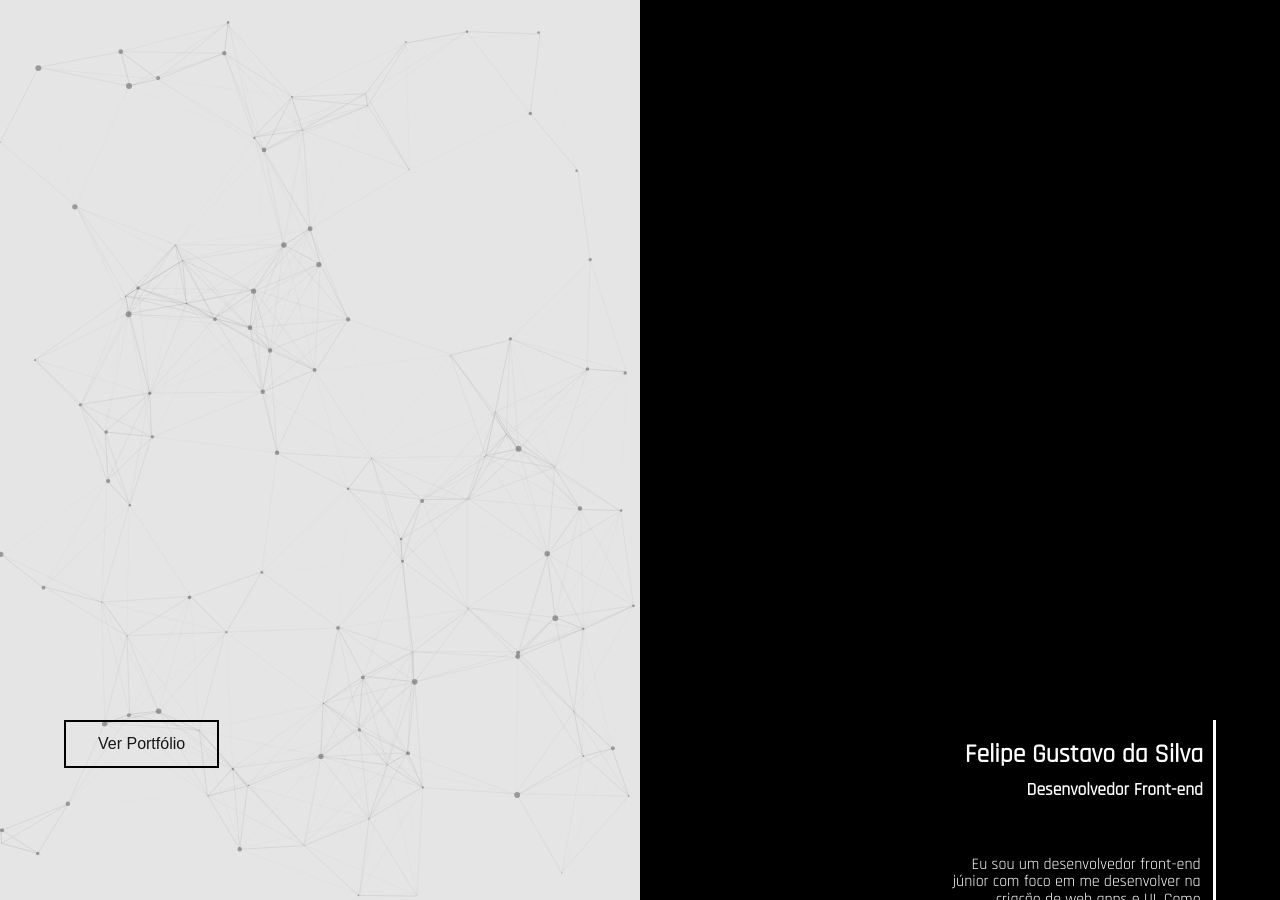
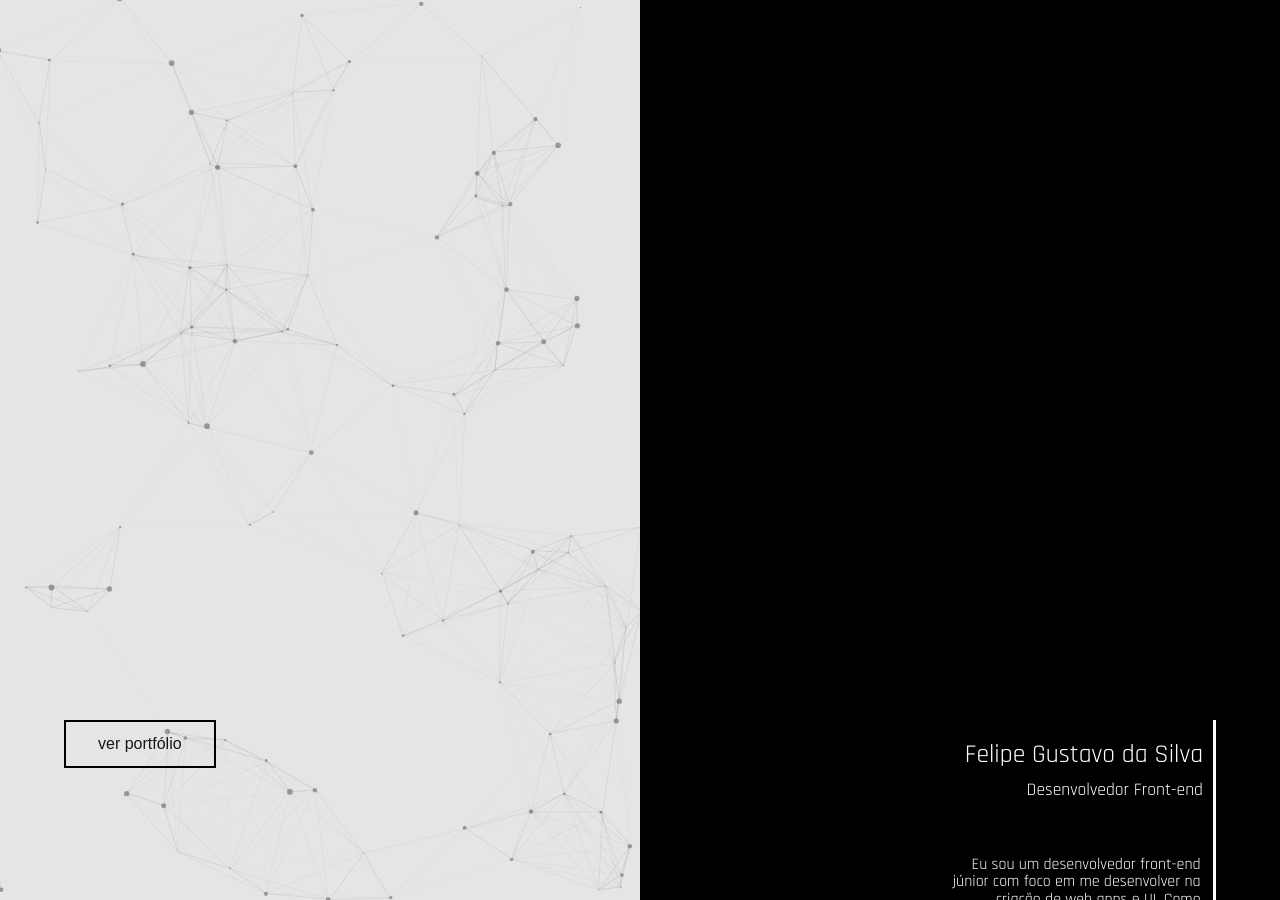
Before and after one commit to felipegs07/monochrome-theme, a Jekyll site: the page built from index.md, in a window 1280 px wide. Built offline with Jekyll 4.4.1, drawn with Linux system fonts in a browser that asks for light colours; nearby versions of some CDN libraries; some of the changed text lies outside the part shown.

Commit message:
home ready

```diff
--- a/_config.yml
+++ b/_config.yml
@@ -1,34 +1,27 @@
-# Welcome to Jekyll!
-#
-# This config file is meant for settings that affect your whole blog, values
-# which you are expected to set up once and rarely edit after that. If you find
-# yourself editing this file very often, consider using Jekyll's data files
-# feature for the data you need to update frequently.
-#
-# For technical reasons, this file is *NOT* reloaded automatically when you use
-# 'bundle exec jekyll serve'. If you change this file, please restart the server process.
-
-# Site settings
-# These are used to personalize your new site. If you look in the HTML files,
-# you will see them accessed via {{ site.title }}, {{ site.email }}, and so on.
-# You can create any custom variable you would like, and they will be accessible
-# in the templates via {{ site.myvariable }}.
-title: Your awesome title
+# Global variables
+title: Felipe G. Silva | Front-end Developer
 email: your-email@example.com
-description: >- # this means to ignore newlines until "baseurl:"
-  Write an awesome description for your new site here. You can edit this
-  line in _config.yml. It will appear in your document head meta (for
-  Google search results) and in your feed.xml site description.
+name: Felipe Gustavo da Silva
+job_title: Desenvolvedor Front-end
+description: >-
+  Eu sou um desenvolvedor front-end júnior com foco em me desenvolver na criação de web apps e UI.
+  Como programador estou em busca constante de melhores práticas e conhecimento.
+  Gosto de aprender coisas novas, me interesso por javascript e seus frameworks, design de interface/UX e ]
+  Test-Driven Development.
+skills: >-
+  HTML; Responsive Design (Mobile First); CSS 3 (Sass); Css Frameworks (Bootstrap); Javascript (Testes);
+  Automatizadores (Gulp, Webpack, Npm); Git; Test-Driven Development (Mocha, Chai, Istanbul).
+skills_title: Habilidades
 baseurl: "" # the subpath of your site, e.g. /blog
 url: "" # the base hostname & protocol for your site, e.g. http://example.com
-twitter_username: jekyllrb
-github_username:  jekyll
+linkedin_username: https://www.linkedin.com/in/felipegdasilva/
+github_username:  https://github.com/felipegs07
+medium_username: https://medium.com/@felipegs07
 
 # Build settings
 markdown: kramdown
 plugins:
   - jekyll-feed
-
 sass:
     style: compressed
 
--- /dev/null
+++ b/_includes/posts.html
@@ -0,0 +1,43 @@
+<!-- script in html for make ajax requests works in gh pages -->
+<script src="https://unpkg.com/axios/dist/axios.min.js"></script>
+<script>
+    function loadPosts(){
+        axios.get('https://api.rss2json.com/v1/api.json?rss_url=https://medium.com/feed/@felipegs07')
+        .then(function(response) {
+            var modalPostsItems = document.querySelector('#posts div.modal-items');
+            var loopFinal;
+            if(response.data.items.length < 5){
+                loopFinal = response.data.items.length;
+            }
+            else{
+                loopFinal = 5;
+            }
+
+            for(var i = 0; i < loopFinal; i++){
+                var output;
+                var postContent = response.data.items[i];
+                var postDate = postContent.pubDate.split(' ');
+                output = `
+                    <a  class="post-link" href="${postContent.link}" target="_blank">
+                        <h3 class="post-title">${postContent.title}<span class="post-category"> #${postContent.categories[0]}</span></h3>
+                    </a>
+                `;
+
+                addPostInDom(output, modalPostsItems);
+            }
+
+        })
+        .catch(function(err) {
+            console.log(err);
+        });
+    }
+
+    function addPostInDom(output, modal){
+        var post = document.createElement('article');
+        post.classList.add('modal-item');
+        post.innerHTML = output;
+        modal.appendChild(post);
+    }
+
+    loadPosts();
+</script>
--- a/_includes/scripts.html
+++ b/_includes/scripts.html
@@ -3,6 +3,6 @@
 
 <script>
     particlesJS.load('particles-js', 'particlesjs.json', function() {
-        console.log('particles.js config loaded');
+        //console.log('particles.js config loaded');
     });
 </script>
--- a/_layouts/default.html
+++ b/_layouts/default.html
@@ -4,7 +4,7 @@
     <meta charset="UTF-8">
     <meta name="viewport" content="width=device-width, initial-scale=1.0">
     <meta http-equiv="X-UA-Compatible" content="ie=edge">
-    <title>Monochrome Theme</title>
+    <title>{{ site.title }}</title>
     {% include head.html %}
 </head>
 <body>
--- a/_layouts/home.html
+++ b/_layouts/home.html
@@ -5,8 +5,8 @@
 <section class="container">
     <article class="split left">
         <div id="particles-js">
-            <button id="btn-portfolio" class="btn">Ver Portfólio</button>
-            <section class="portfolio">
+            <button id="btn-portfolio" class="btn btn-portfolio-position">ver portfólio</button>
+            <section id="portfolio" class="portfolio portfolio-left">
                 {% for post in site.posts %}
                     <article class="project">
                         <a href="{{ post.url | prepend: base.url }}" target="_blank" class="project-name">{{ post.title }}</a>
@@ -18,24 +18,42 @@
     </article>
     <article class="split right">
         <article class="information-box">
-            <h1 class="info-name">Felipe Gustavo da Silva</h1>
-            <h2 class="info-title">Desenvolvedor Front-end</h2>
+            <h1 class="info-name">{{ site.name }}</h1>
+            <h2 class="info-title">{{ site.job_title }}</h2>
             <p class="info-text">
-                Eu sou um desenvolvedor front-end júnior com foco em me desenvolver na criação de web apps e UI. Como programador estou em busca constante de melhores práticas e conhecimento.
-                Gosto de aprender coisas novas, me interesso por javascript e seus frameworks, design de interface/UX e Test-Driven Development.
+                {{ site.description }}
                 <br><br>
-                <span class="info-skills">Habilidades:</span><br>
-                HTML; Responsive Design (Mobile First); CSS 3 (Sass); Css Frameworks (Bootstrap); Javascript (Testes); Automatizadores (Gulp, Webpack, Npm); Git; Test-Driven Development (Mocha, Chai, Istanbul).
+                    <span class="info-skills">
+                        {{ site.skills_title }}:
+                    </span>
+                    <br>
+                {{ site.skills }}
             </p>
             <article class="contact">
-                <a href="https://github.com/felipegs07" target="_blank"><i class="fab fa-github"></i></a>
-                <a href="https://www.linkedin.com/in/felipegdasilva/" target="_blank"><i class="fab fa-linkedin-in"></i></a>
-                <a href="https://medium.com/@felipegs07" target="_blank"><i class="fab fa-medium-m"></i></a>
-                <a href="mailto:felipegdas07@gmail.com" target="_blank"><i class="fas fa-envelope-open"></i></a>
+                <a href="{{ site.github_username }}" target="_blank"><i class="fab fa-github"></i></a>
+                <a href="{{ site.linkedin_username }}" target="_blank"><i class="fab fa-linkedin-in"></i></a>
+                <a href="{{ site.medium_username }}" target="_blank"><i class="fab fa-medium-m"></i></a>
+                <a href="mailto:{{ site.email }}" target="_blank"><i class="fas fa-envelope-open"></i></a>
             </article>
             <article class="blog">
-
+                <button id="btn-blog" class="btn-blog">ver blog</button>
             </article>
         </article>
     </article>
 </section>
+
+
+<section id="posts" class="modal">
+    <div class="modal-content">
+        <span class="close-btn" id="close-btn">&times;</span>
+        <div class="modal-header">
+            <h2>últimos posts</h2>
+        </div>
+        <div class="modal-items"></div>
+        <div class="modal-footer">
+            <a href="https://medium.com/@felipegs07" class="btn-allposts" target="_blank">todos os posts</a>
+        </div>
+    </div>
+</section>
+
+{% include posts.html %}
--- a/_sass/animations.scss
+++ b/_sass/animations.scss
@@ -0,0 +1,4 @@
+@keyframes modalopen {
+    from {opacity: 0;}
+    to {opacity: 1;}
+}
--- a/_sass/style.scss
+++ b/_sass/style.scss
@@ -14,6 +14,10 @@
     overflow-x: hidden;
     line-height: 1;
     font-family: 'Rajdhani', sans-serif;
+}
+
+h1, h2, h3, h4, h5, h6 {
+    font-weight: 400;
 }
 
 a {
@@ -48,9 +52,6 @@
         font-size: 1rem;
         color: rgba($mono-color, 0.9);
         background: transparent;
-        position: absolute;
-        left: 10%;
-        top: 80%;
         text-decoration: none;
 
         &:hover{
@@ -60,6 +61,12 @@
             cursor: pointer;
         }
 
+    }
+
+    .btn-portfolio-position {
+        position: absolute;
+        left: 10%;
+        top: 80%;
     }
 
     .split {
@@ -148,6 +155,24 @@
                     }
                 }
             }
+
+            .btn-blog {
+                padding: 0.8rem 2rem;
+                border: 2px solid $secondary-color;
+                font-size: 1rem;
+                color: $secondary-color;
+                background: transparent;
+                text-decoration: none;
+                margin-top:170%;
+
+                &:hover{
+                    background: $secondary-color;
+                    color: $mono-color;
+                    transition: $time all ease-in-out;
+                    cursor: pointer;
+                }
+            }
+
         }
 
         &.hover-right .information-box {
@@ -165,7 +190,6 @@
         width: 95%;
         position: absolute;
         top: 5%;
-        left: -95%;
         background: rgba(#404040, 0.1);
         overflow-x: hidden;
         overflow-y: scroll;
@@ -189,7 +213,11 @@
             }
         }
     }
-    .portfolio-fadein {
+
+    .portfolio-left {
+        left: -95%;
+    }
+    .portfolio-left-fadein {
         left: 0;
         transition: $time all ease-in-out;
     }
@@ -225,6 +253,7 @@
         margin-bottom: 30px;
     }
 }
+
 .portfolio-header {
     width: 100%;
     height: 50vh;
@@ -241,6 +270,103 @@
     }
 }
 
+//blog modal
+.modal{
+    display:none;
+    position: fixed;
+    z-index: 1;
+    left: 0;
+    top: 0;
+    width: 100%;
+    height: 100%;
+    overflow: auto;
+    background-color: rgba(0, 0, 0, 0.8);
+
+    .modal-content{
+        width: 60%;
+        height:450px;
+        margin: auto;
+        position:fixed;
+        top:0; bottom:0; left:0; right:0;
+        background-color: #fff;
+        box-shadow: 0px 0px 6px #404040;
+        text-align: left;
+        padding: 30px;
+        line-height: 1.4em;
+        overflow: hidden;
+        animation-name: modalopen;
+        animation-duration: 1s;
+
+        .close-btn{
+            float: right;
+            color: #7F7F7F;
+            font-size: 3em;
+            margin-top: 10px;
+        }
+        .close-btn:hover{
+            cursor: pointer;
+            color: #000;
+
+        }
+
+        .modal-header h2{
+            color: #404040;
+            font-weight: 400;
+            padding-bottom: 20px;
+            border-bottom: 0.5px solid rgba(0, 0, 0, 0.2);
+        }
+
+        .modal-footer {
+           width: 170px;
+           margin: 30px auto auto auto;
+           font-size: initial;
+
+           .btn-allposts {
+                color: $mono-color;
+                padding: 0.5em 1em;
+                border: $mono-color 2px solid;
+                margin: 0 10px 0 10px;
+                text-decoration: none;
+                transition: all 0.3s linear;
+
+                &:hover {
+                    background-color: rgba($mono-color, 0.9);
+                    color: $secondary-color;
+                    border-color: $mono-color;
+                    transition: all 0.3s linear;
+                    text-decoration: none;
+                }
+            }
+
+        }
+
+        .modal-items h3{
+            display: inline-block;
+            font-weight: 400;
+
+        }
+        .modal-items a{
+            display: inline-block;
+            text-decoration: none;
+            color: $mono-color;
+        }
+        .modal-items a:hover{
+            color: #000;
+        }
+
+        .modal-items span{
+            color: #7f7f7f
+        }
+
+    }
+
+}
+
+@import "animations";
+
+
+
+//responsiveness
 @media screen and (max-width: 666px){
     .container {
         height: 200%;
--- a/assets/js/main.js
+++ b/assets/js/main.js
@@ -1,26 +1,52 @@
+console.log('Hello my friend ;)');
 //variables
 const rightSide = document.querySelector('.right');
-const portfolio = document.querySelector('.portfolio');
+const portfolio = document.querySelector('#portfolio');
 const btnPortfolio = document.querySelector('#btn-portfolio');
-
-//event listeners
-rightSide.addEventListener('mouseenter', () =>{
-    rightSide.classList.add('hover-right');
-    rightSide.classList.remove('hover-off');
-});
-
-rightSide.addEventListener('mouseleave', () =>{
-    rightSide.classList.remove('hover-right');
-    rightSide.classList.add('hover-off');
-});
-
-btnPortfolio.addEventListener('click', () => {
-    portfolio.classList.add('portfolio-fadein');
-    btnClose();
-});
+const blog = document.querySelector('#posts');
+const btnBlog = document.querySelector('#btn-blog');
+const btnCloseModal = document.querySelector('.close-btn');
 
 
 //functions
 function btnClose(){
     btnPortfolio.style.display = 'none';
 }
+
+function showModal(modalID){
+    modalID.style.display = 'block';
+}
+
+function closeModal(){
+    blog.style.display = 'none';
+}
+
+//event listeners
+rightSide.addEventListener('mouseenter', () => {
+    rightSide.classList.add('hover-right');
+    rightSide.classList.remove('hover-off');
+});
+
+rightSide.addEventListener('mouseleave', () => {
+    rightSide.classList.remove('hover-right');
+    rightSide.classList.add('hover-off');
+});
+
+btnPortfolio.addEventListener('click', () => {
+    portfolio.classList.add('portfolio-left-fadein');
+    btnClose();
+});
+
+btnBlog.addEventListener('click', () => {
+    showModal(blog);
+}, false);
+
+btnCloseModal.addEventListener('click', () => {
+    closeModal();
+});
+
+window.addEventListener('click', (e) => {
+    if(e.target == blog){
+        closeModal();
+    }
+});
```
Also changed, not shown: 7 other files.
